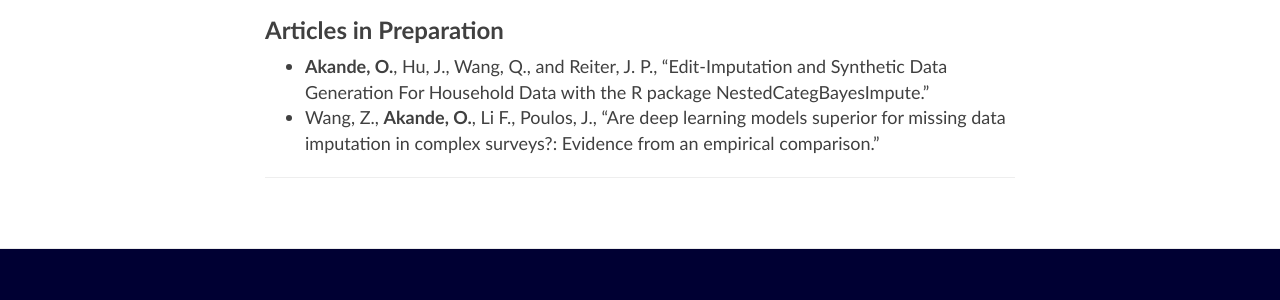
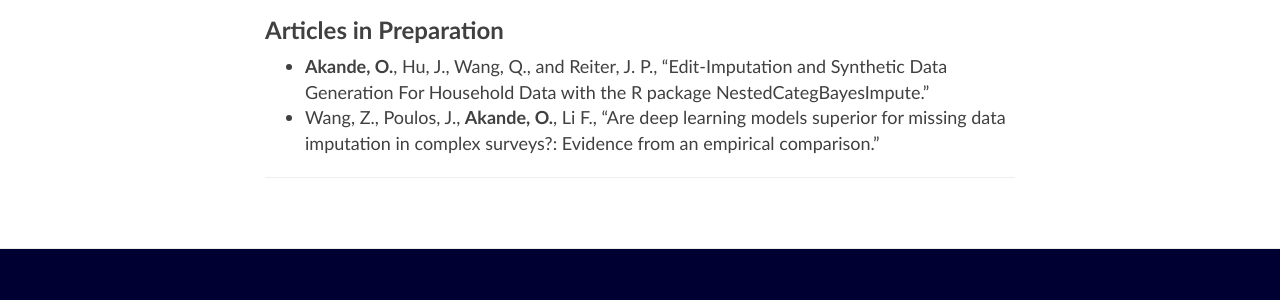
Before and after one commit to akandelanre/akandelanre.github.io, a Jekyll site: the page built from publications.md, in a window 1280 px wide and 1308 px high. Shown: the part 826-1126 px from the top of the window. Built offline with Jekyll 4.4.1, drawn with Linux system fonts in a browser that asks for light colours; nearby versions of some CDN libraries.

```diff
--- a/publications.md
+++ b/publications.md
@@ -16,6 +16,6 @@ title: Publications
 
 ### Articles in Preparation
 - **Akande, O.**, Hu, J., Wang, Q., and Reiter, J. P., "Edit-Imputation and Synthetic Data Generation For Household Data with the R package NestedCategBayesImpute."
-- Wang, Z., **Akande, O.**, Li F., Poulos, J., "Are deep learning models superior for missing data imputation in complex surveys?: Evidence from an empirical comparison."
+- Wang, Z., Poulos, J., **Akande, O.**, Li F., "Are deep learning models superior for missing data imputation in complex surveys?: Evidence from an empirical comparison."
 
 -------------------------
```
Also changed, not shown: 4 other files.
